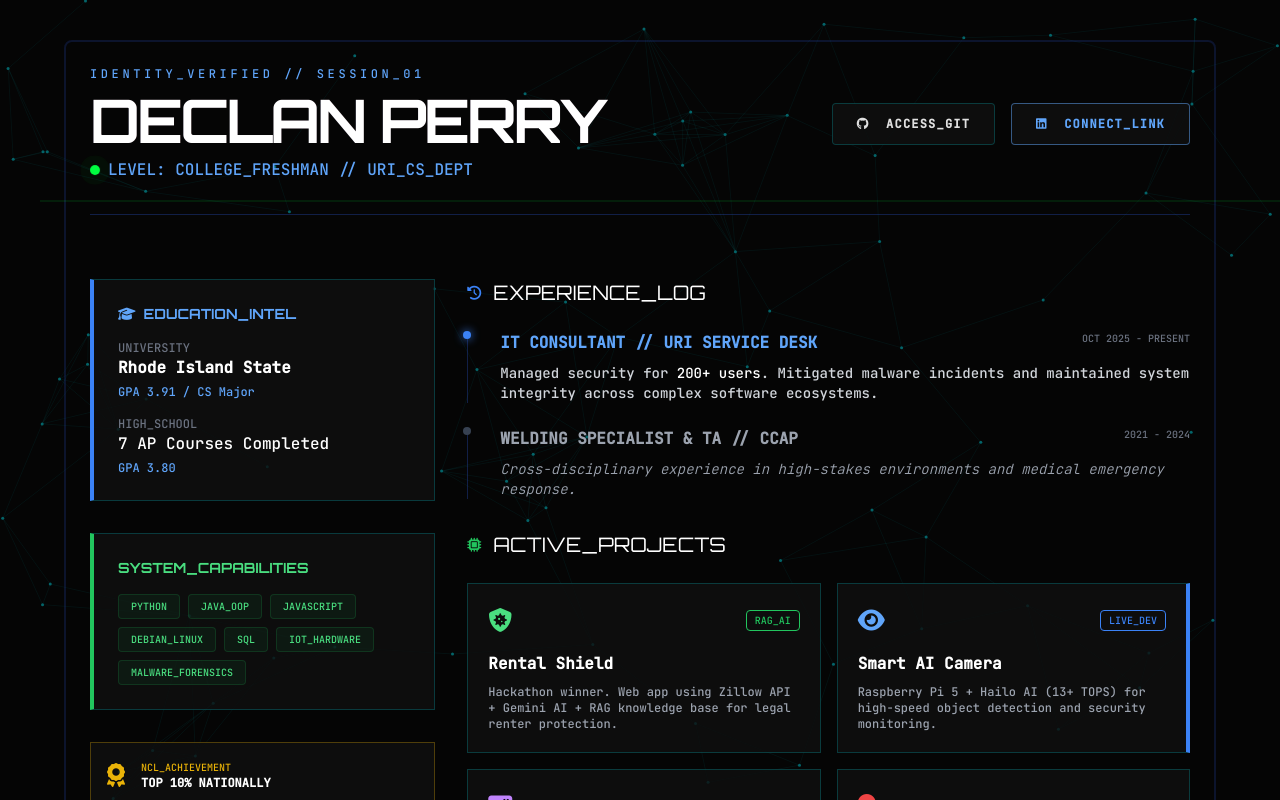
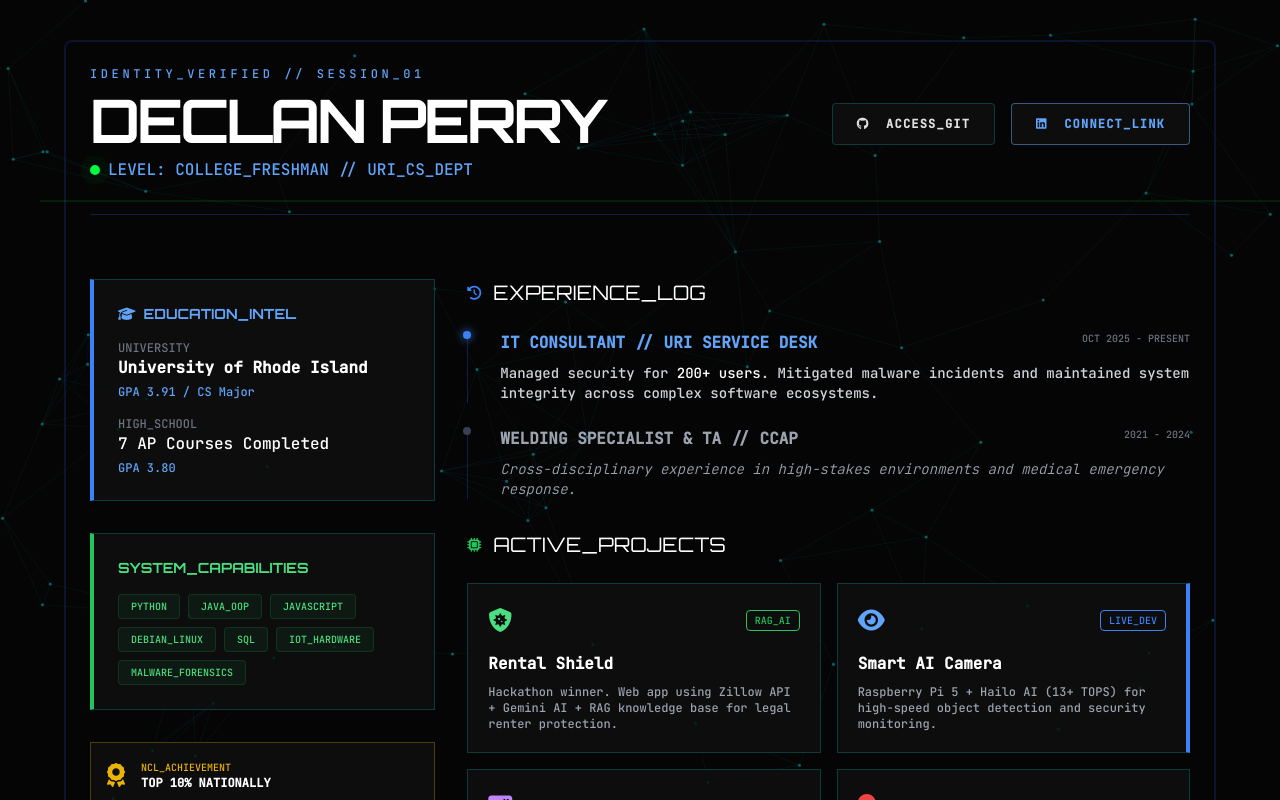
Before and after one commit to dekp23/dekp23.github.io, a plain HTML site: page index.html in a window 1280 px wide. Shown: the top 800 px of the page. Drawn offline with nearby package versions, Linux system fonts and the light colour scheme.

Commit message:
Update index.html

```diff
--- a/index.html
+++ b/index.html
@@ -133,7 +133,7 @@
                     <div class="space-y-4">
                         <div>
                             <p class="text-xs text-gray-500">UNIVERSITY</p>
-                            <p class="text-white font-bold">Rhode Island State</p>
+                            <p class="text-white font-bold">University of Rhode Island</p>
                             <p class="text-blue-400 text-xs mt-1">GPA 3.91 / CS Major</p>
                         </div>
                         <div>
```
